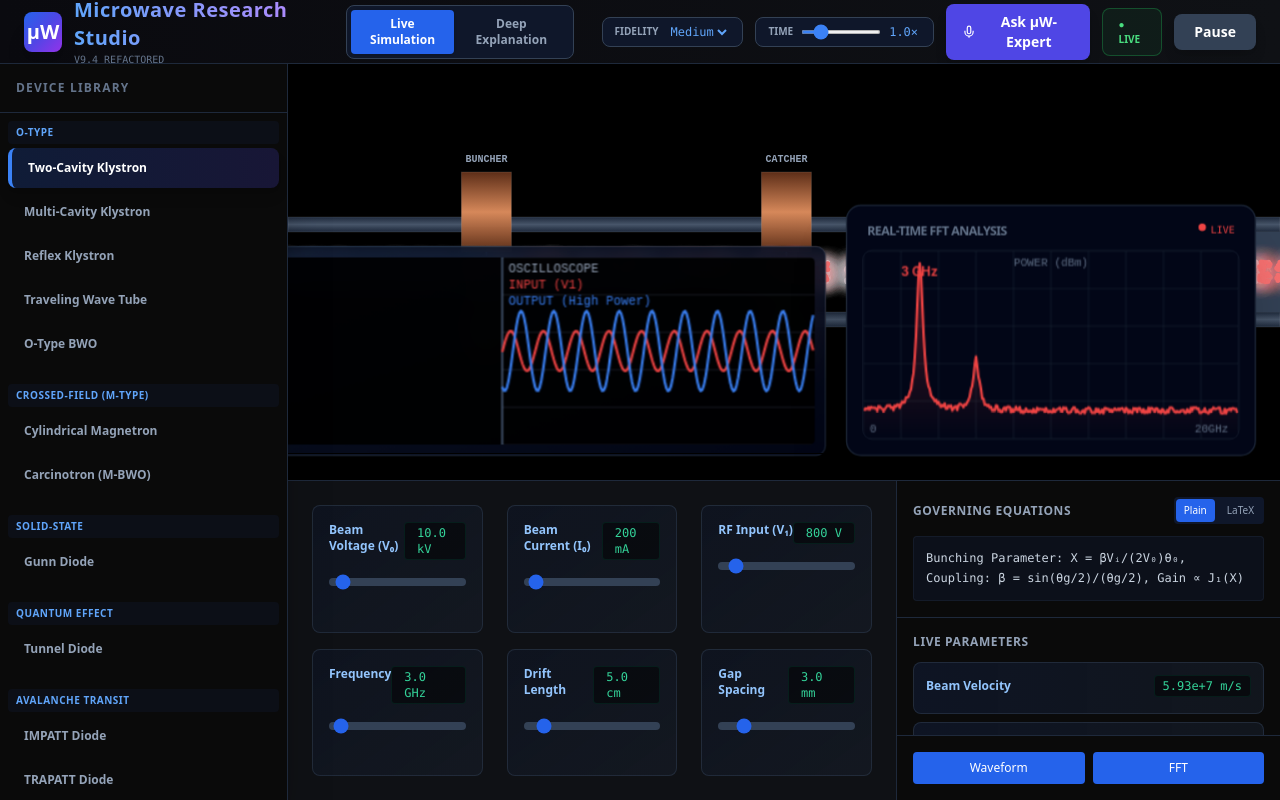
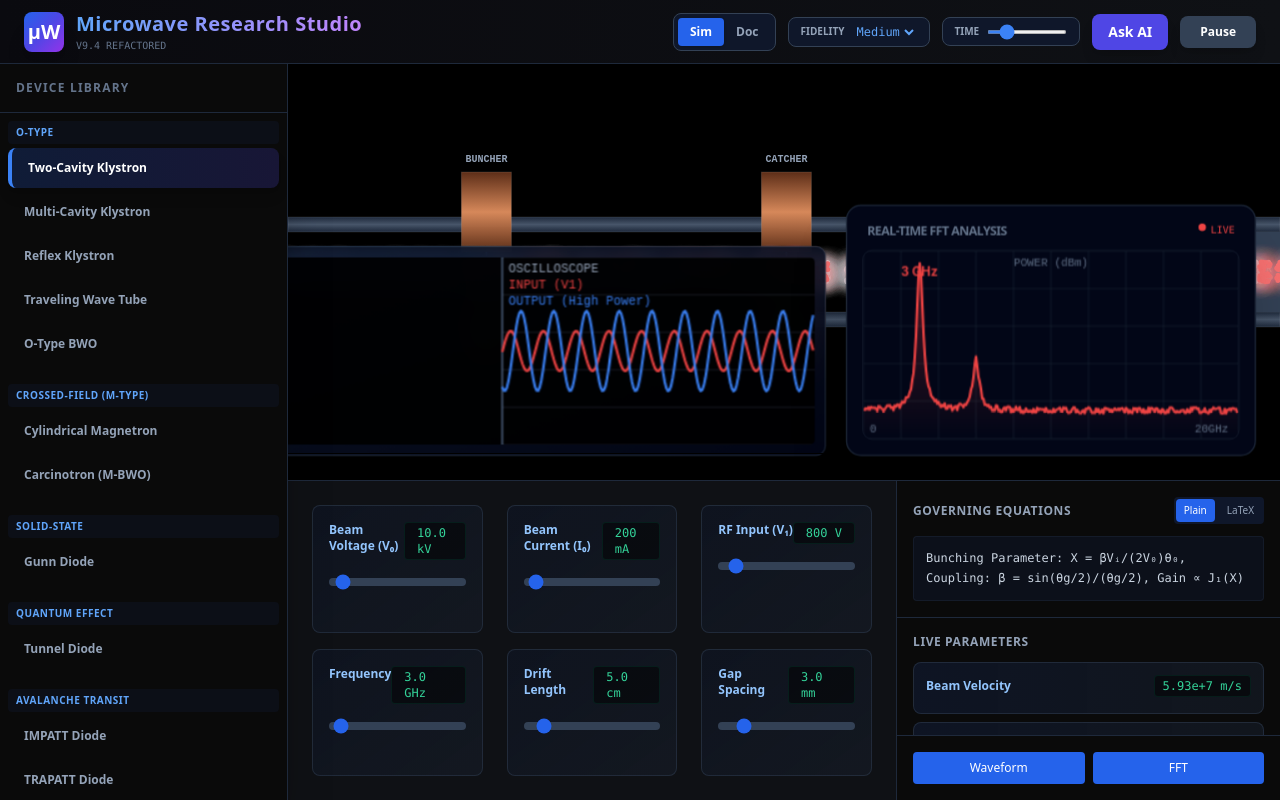
Before and after one commit to Omar5574/Microwave-research-studioV10.0, a React (Vite) app: page / in a window 1280 px wide. Built offline with nearby package versions, Linux system fonts and the light colour scheme.

Commit message:
Update Header.jsx

```diff
--- a/src/components/layout/Header.jsx
+++ b/src/components/layout/Header.jsx
@@ -1,3 +1,4 @@
+// src/components/layout/Header.jsx
 import React from 'react';
 
 export function Header({
@@ -5,43 +6,53 @@ export function Header({
   fidelity, setFidelity,
   timeScale, setTimeScale,
   running, setRunning,
-  onChatOpen
+  onChatOpen,
+  onMenuToggle // بروب جديد لزر القائمة
 }) {
   return (
-    <header className="h-16 border-b border-slate-800 bg-gradient-to-r from-[#0a0a0f] to-[#0f1115] flex items-center justify-between px-6 z-20 shadow-lg shrink-0">
+    <header className="h-16 border-b border-slate-800 bg-gradient-to-r from-[#0a0a0f] to-[#0f1115] flex items-center justify-between px-4 md:px-6 z-20 shadow-lg shrink-0">
       <div className="flex items-center gap-3">
-        <div className="w-10 h-10 rounded-lg bg-gradient-to-br from-blue-600 via-indigo-600 to-purple-600 flex items-center justify-center font-bold text-white shadow-xl text-xl">µW</div>
+        {/* زر القائمة للموبايل فقط */}
+        <button
+          onClick={onMenuToggle}
+          className="md:hidden text-slate-400 hover:text-white p-1"
+        >
+          <svg xmlns="http://www.w3.org/2000/svg" width="24" height="24" viewBox="0 0 24 24" fill="none" stroke="currentColor" strokeWidth="2" strokeLinecap="round" strokeLinejoin="round"><line x1="3" y1="12" x2="21" y2="12"></line><line x1="3" y1="6" x2="21" y2="6"></line><line x1="3" y1="18" x2="21" y2="18"></line></svg>
+        </button>
+
+        <div className="w-8 h-8 md:w-10 md:h-10 rounded-lg bg-gradient-to-br from-blue-600 via-indigo-600 to-purple-600 flex items-center justify-center font-bold text-white shadow-xl text-lg md:text-xl">µW</div>
         <div>
-          <h1 className="text-xl font-bold tracking-wide bg-gradient-to-r from-blue-400 to-purple-400 bg-clip-text text-transparent">
-            Microwave Research Studio
+          <h1 className="text-sm md:text-xl font-bold tracking-wide bg-gradient-to-r from-blue-400 to-purple-400 bg-clip-text text-transparent">
+             <span className="md:hidden">MRS v9.4</span> {/* اسم مختصر للموبايل */}
+             <span className="hidden md:inline">Microwave Research Studio</span>
           </h1>
-          <div className="text-[10px] text-slate-500 font-mono">V9.4 REFACTORED</div>
+          <div className="hidden md:block text-[10px] text-slate-500 font-mono">V9.4 REFACTORED</div>
         </div>
       </div>
 
-      <div className="flex items-center gap-3">
-        {/* Tab Switcher */}
-        <div className="flex bg-slate-900 rounded-lg p-1 border border-slate-700 mr-4">
+      <div className="flex items-center gap-2 md:gap-3">
+        {/* Tab Switcher - Compact on mobile */}
+        <div className="flex bg-slate-900 rounded-lg p-1 border border-slate-700">
           <button
             onClick={() => setActiveTab('simulation')}
-            className={`px-3 py-1.5 text-xs font-bold rounded transition-all ${
+            className={`px-2 md:px-3 py-1.5 text-[10px] md:text-xs font-bold rounded transition-all ${
               activeTab === 'simulation' ? 'bg-blue-600 text-white shadow' : 'text-slate-400 hover:text-white'
             }`}
           >
-            Live Simulation
+            Sim
           </button>
           <button
             onClick={() => setActiveTab('explanation')}
-            className={`px-3 py-1.5 text-xs font-bold rounded transition-all ${
+            className={`px-2 md:px-3 py-1.5 text-[10px] md:text-xs font-bold rounded transition-all ${
               activeTab === 'explanation' ? 'bg-purple-600 text-white shadow' : 'text-slate-400 hover:text-white'
             }`}
           >
-            Deep Explanation
+            Doc
           </button>
         </div>
 
-        {/* Fidelity Selector */}
-        <div className="hidden md:flex items-center gap-2 bg-slate-900 rounded-lg px-3 py-1.5 border border-slate-700">
+        {/* Fidelity & TimeScale - Hidden on Mobile */}
+        <div className="hidden lg:flex items-center gap-2 bg-slate-900 rounded-lg px-3 py-1.5 border border-slate-700">
           <span className="text-[10px] text-slate-400 uppercase font-bold">Fidelity</span>
           <select
             value={fidelity}
@@ -54,8 +65,7 @@ export function Header({
           </select>
         </div>
 
-        {/* Time Scale */}
-        <div className="hidden md:flex items-center gap-2 bg-slate-900 rounded-lg px-3 py-1.5 border border-slate-700">
+        <div className="hidden lg:flex items-center gap-2 bg-slate-900 rounded-lg px-3 py-1.5 border border-slate-700">
           <span className="text-[10px] text-slate-400 uppercase font-bold">Time</span>
           <input
             type="range"
@@ -66,36 +76,26 @@ export function Header({
             onChange={(e) => setTimeScale(parseFloat(e.target.value))}
             className="w-20 h-1 accent-blue-500"
           />
-          <span className="text-xs text-blue-400 font-mono w-8">{timeScale.toFixed(1)}×</span>
         </div>
 
-        {/* Chat Button */}
+        {/* Chat Button - Compact */}
         <button
           onClick={onChatOpen}
-          className="px-4 py-2 rounded-lg font-bold transition-all shadow-lg bg-indigo-600 hover:bg-indigo-500 text-white flex items-center gap-2 text-sm"
+          className="px-3 py-1.5 md:px-4 md:py-2 rounded-lg font-bold transition-all shadow-lg bg-indigo-600 hover:bg-indigo-500 text-white flex items-center gap-2 text-xs md:text-sm"
         >
-          <svg xmlns="http://www.w3.org/2000/svg" width="16" height="16" viewBox="0 0 24 24" fill="none" stroke="currentColor" strokeWidth="2">
-            <path d="M12 2a3 3 0 0 0-3 3v7a3 3 0 0 0 6 0V5a3 3 0 0 0-3-3z"></path>
-            <path d="M19 10v2a7 7 0 0 1-14 0v-2"></path>
-            <line x1="12" y1="19" x2="12" y2="22"></line>
-          </svg>
-          Ask µW-Expert
+          <span className="md:hidden">AI</span>
+          <span className="hidden md:inline">Ask AI</span>
         </button>
 
-        {/* Status & Control */}
-        <div className={`px-4 py-2 rounded-lg border transition-all ${
-          running ? 'border-green-500/30 bg-green-900/20 text-green-400' : 'border-yellow-500/30 bg-yellow-900/20 text-yellow-400'
-        }`}>
-          <div className="text-[10px] font-bold">{running ? "● LIVE" : "⏸ PAUSED"}</div>
-        </div>
-
+        {/* Status & Control - Compact */}
         <button
           onClick={() => setRunning(!running)}
-          className={`px-5 py-2 rounded-lg font-bold transition-all shadow-lg text-sm ${
+          className={`w-8 h-8 md:w-auto md:px-5 md:py-2 flex items-center justify-center rounded-lg font-bold transition-all shadow-lg text-xs ${
             running ? 'bg-slate-700 hover:bg-slate-600 text-white' : 'bg-green-600 hover:bg-green-500 text-white'
           }`}
         >
-          {running ? "Pause" : "Resume"}
+          {running ? <span className="md:hidden">⏸</span> : <span className="md:hidden">▶</span>}
+          <span className="hidden md:inline">{running ? "Pause" : "Resume"}</span>
         </button>
       </div>
     </header>
```
